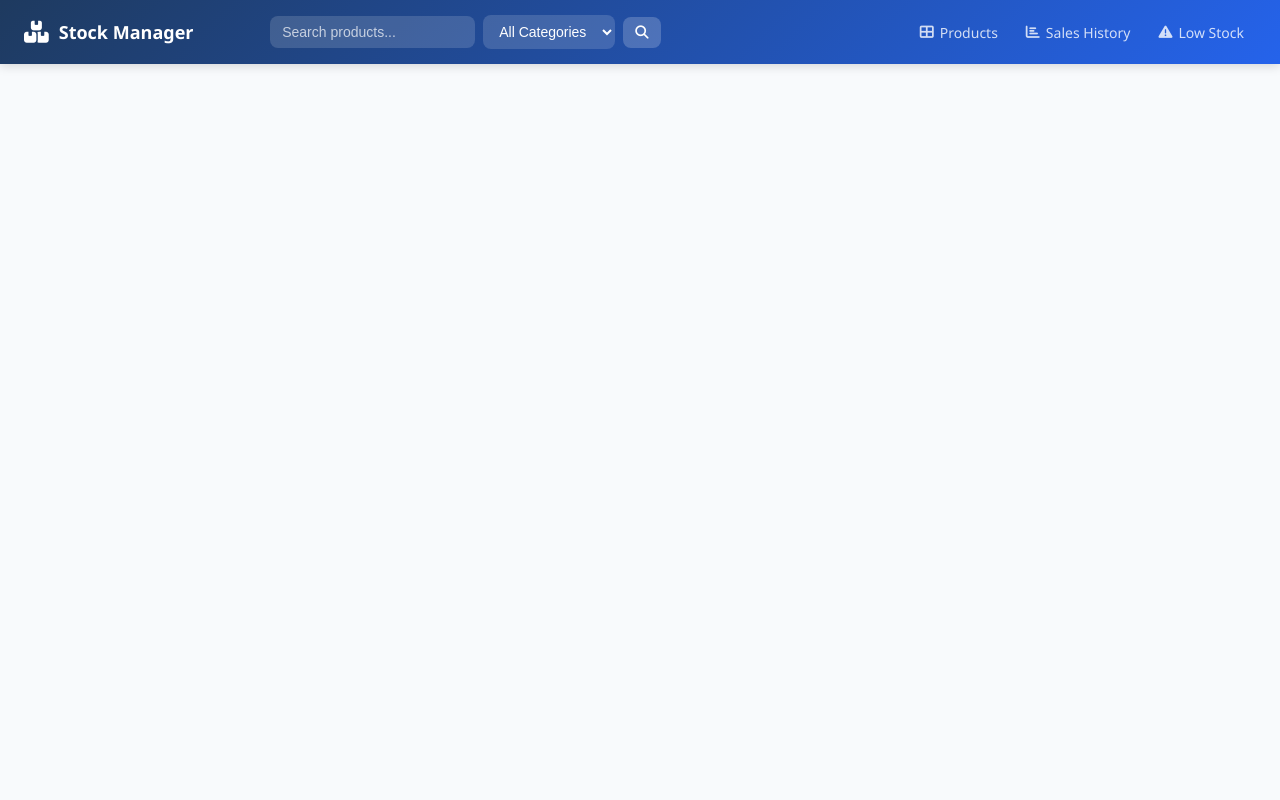
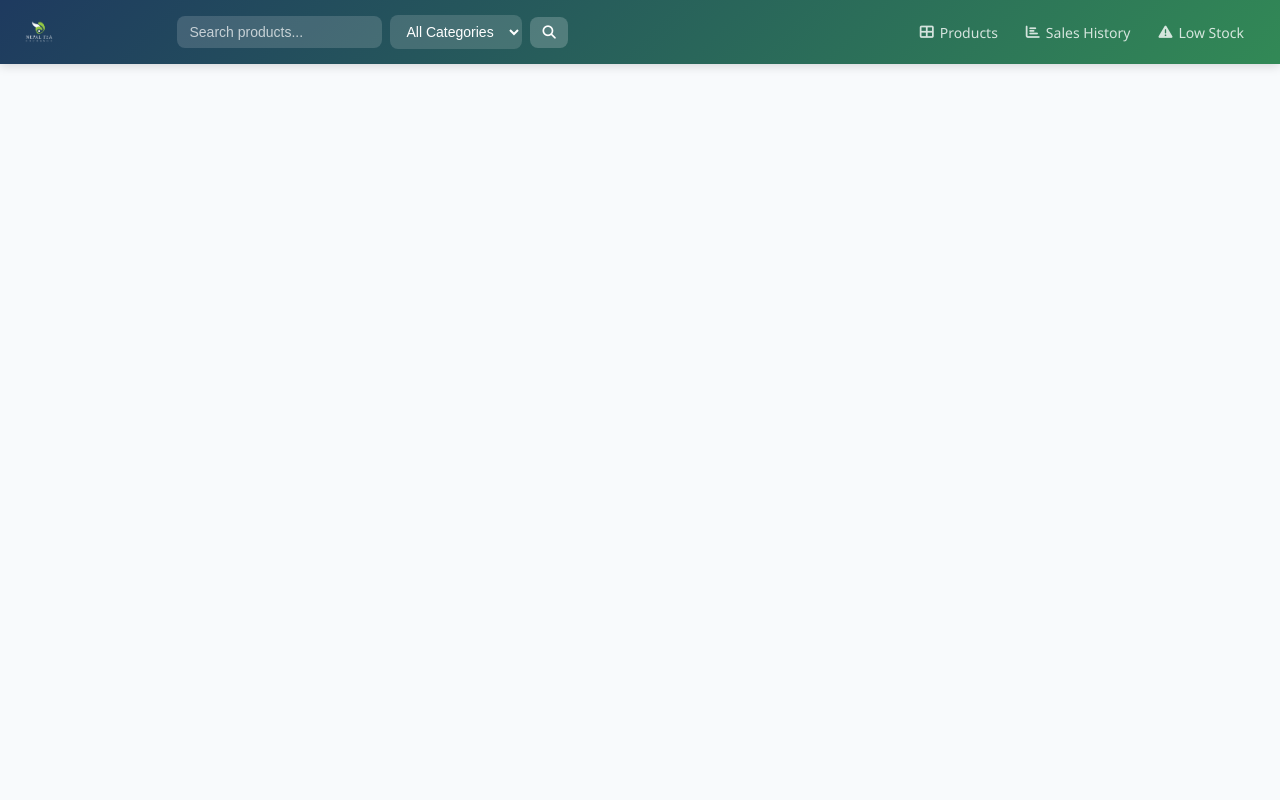
Before and after one commit to Uts4v/Stock_management_with_dashboard, a Django app: template templates/base.html in a window 1280 px wide. Run offline with Django 3.2, Linux system fonts and the light colour scheme; the template is opened without the code that fills it, so the values that code supplies are empty.

Commit message:
logo change

```diff
--- a/static/css/styles.css
+++ b/static/css/styles.css
@@ -1,5 +1,5 @@
 :root {
-    --primary: #2563eb;
+    --primary: #328956;
     --primary-dark: #1d4ed8;
     --success: #16a34a;
     --warning: #d97706;
@@ -39,7 +39,7 @@ body {
     left: 0;
     right: 0;
     height: var(--navbar-height);
-    background: linear-gradient(135deg, #1e3a5f, #2563eb);
+    background: linear-gradient(135deg, #1e3a5f, #328956);
     display: flex;
     align-items: center;
     padding: 0 24px;
@@ -144,7 +144,7 @@ body {
     width: 32px;
     height: 32px;
     border-radius: 50%;
-    background: #2563eb;
+    background: #328956;
     color: white;
     display: flex;
     align-items: center;
@@ -310,7 +310,7 @@ body {
     flex-shrink: 0;
 }
 
-.icon.blue   { background: #eff6ff; color: #2563eb; }
+.icon.blue   { background: #eff6ff; color: #328956; }
 .icon.green  { background: #f0fdf4; color: #16a34a; }
 .icon.orange { background: #fff7ed; color: #d97706; }
 .icon.red    { background: #fef2f2; color: #dc2626; }
--- a/templates/base.html
+++ b/templates/base.html
@@ -13,8 +13,9 @@
 <body>
     <nav class="navbar">
         <div class="nav-brand">
-            <i class="fas fa-boxes"></i>
-            <span>Stock Manager</span>
+            <img src="{% static 'images/logo.png' %}"
+            alt="NTE Stock Management"
+            style="height: 38px; width: auto; object-fit: contain;">
         </div>
         <div class="nav-search">
             <input type="text" id="searchInput" placeholder="Search products..."
```
Also changed, not shown: static/images/logo.png (added), 2 other files.
